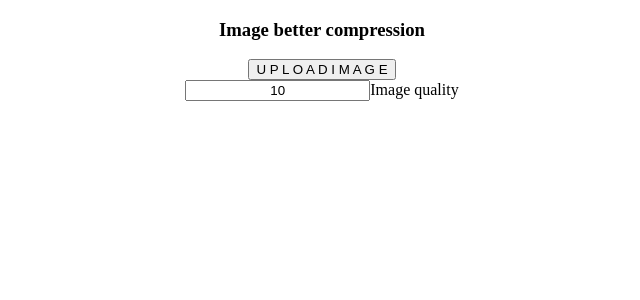
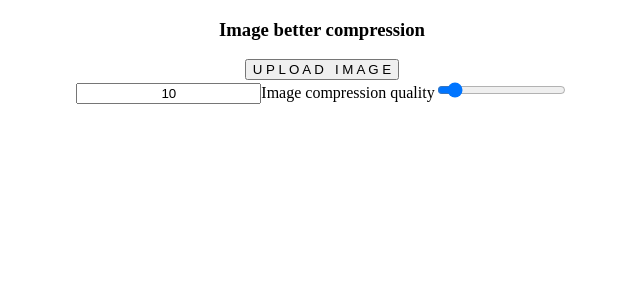
Before and after one commit to theunforg1ven/better-compression-image, an Angular app in the folder bci.client/: page / in a window 1280 px wide. Shown: the top 300 px of the page, without its empty margins (318-958 px from the left). Built offline with nearby package versions, Linux system fonts and the light colour scheme; what angular-bootstrap-md, ngx-image-compress would draw is missing.

Commit message:
Created new range slider for compression value

```diff
--- a/bci.client/src/app/upload-image/upload-image.component.html
+++ b/bci.client/src/app/upload-image/upload-image.component.html
@@ -5,11 +5,12 @@
       <div class="col-md-8 m-5">
         <h3>Image better compression</h3>
         <div>
-          <button  mdbBtn type="button" color="elegant" outline="true" (click)="compressFile()">U P L O A D  I M A G E</button>
+          <button  mdbBtn type="button" color="elegant" outline="true" (click)="compressFile()">U P L O A D &nbsp;&nbsp;I M A G E</button>
           <div class="ml-5 mr-5 md-form">
               <input mdbInput type="text" color="elegant" class="form-control" [(ngModel)]="compressionValue"
                 digitOnly minlength="0.01" maxlength="100">
-              <label class="">Image quality</label>
+              <label class="">Image compression quality</label>
+              <input type="range" class="custom-range" id="customRange1" [(ngModel)]="compressionValue" min="1" max="100">
               <span style="color: red;" *ngIf="warnInput">Enter number from 0.01 to 100</span>
             </div>
           <div>
--- a/bci.client/src/app/upload-image/upload-image.component.scss
+++ b/bci.client/src/app/upload-image/upload-image.component.scss
@@ -8,6 +8,19 @@ text-align: center !important;
     text-align: center !important;
 }
 
+input[type=range]::-webkit-slider-thumb {
+    background: black;
+    color: black;
+}
+input[type=range]::-moz-range-thumb {
+    background: black;
+    color: black;
+}
+input[type=range]::-ms-thumb {
+    background: black;
+    color: black;
+}
+
 label {
     color: black !important;
 }
--- a/bci.client/src/app/upload-image/upload-image.component.ts
+++ b/bci.client/src/app/upload-image/upload-image.component.ts
@@ -21,7 +21,7 @@ export class UploadImageComponent implements OnInit {
 
   compressFile() {
 
-    if (isNaN(this.compressionValue) ||  this.compressionValue > 100 ||  this.compressionValue < 0.01) {
+    if (isNaN(this.compressionValue) ||  this.compressionValue > 100 ||  this.compressionValue < 1) {
       this.warnInput = true;
       return;
     }
@@ -30,7 +30,6 @@ export class UploadImageComponent implements OnInit {
     this.imageCompress.uploadFile().then(({image, orientation}) => {
       this.imgResultBeforeCompress = image;
       console.warn('Size in bytes was:', this.imageCompress.byteCount(image));
-      debugger;
       this.imageCompress.compressFile(image, orientation, 50, this.compressionValue).then(
         result => {
           this.imgResultAfterCompress = result;
```
